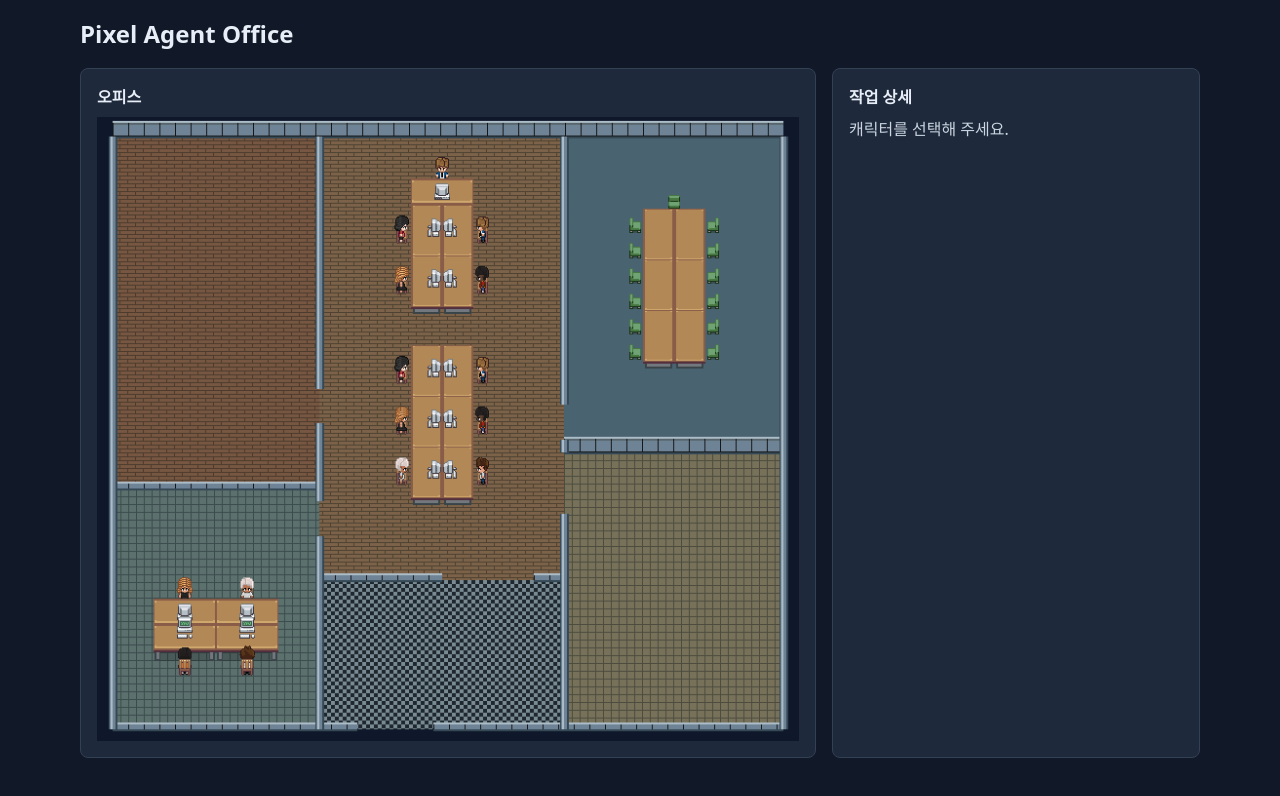
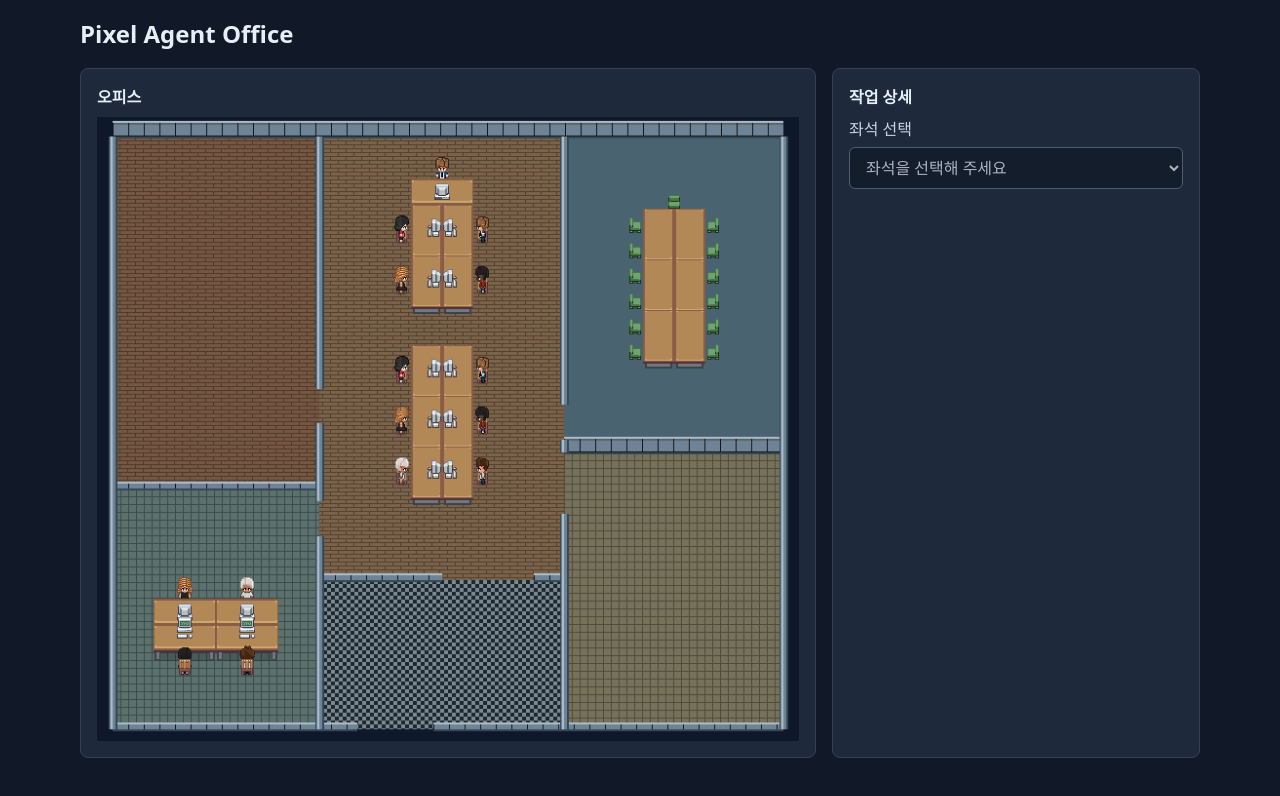
Before and after one commit to kkukdev/Pixel-Agent-Office, a React (Vite) app in the folder frontend/: page / in a window 1280 px wide. Shown: the top 796 px of the page. Built offline with nearby package versions, Linux system fonts and the light colour scheme.

Commit message:
feat: 작업 상세 패널에 좌석 선택 드롭다운 추가

```diff
--- a/frontend/src/App.css
+++ b/frontend/src/App.css
@@ -44,3 +44,28 @@
   width: 100%;
   height: auto;
 }
+
+
+/* 작업 상세 패널 스타일 */
+label[for='office-seat'] {
+  display: block;
+  margin-bottom: 0.375rem;
+  color: #cbd5e1;
+}
+
+#office-seat {
+  display: block;
+  width: 100%;
+  padding: 0.5rem 0.75rem;
+  border: 1px solid #64748b;
+  border-radius: 0.375rem;
+  background: #111827;
+  color: #e8eef7;
+  color-scheme: dark;
+  font: inherit;
+}
+
+#office-seat:focus-visible {
+  outline: 2px solid #93c5fd;
+  outline-offset: 2px;
+}
--- a/frontend/src/App.tsx
+++ b/frontend/src/App.tsx
@@ -7,6 +7,7 @@ import { OfficeCanvas } from './features/office/OfficeCanvas'
 
 function App() {
   const [selectedSeatId, setSelectedSeatId] = useState<string | null>(null)
+  const [seatIds, setSeatIds] = useState<string[]>([])
 
   return (
     <main className="pixel-agent-office">
@@ -17,14 +18,23 @@ function App() {
       <div className="office-layout">
         <section className="office-panel" aria-labelledby="office-title">
           <h2 id="office-title">오피스</h2>
-          <OfficeCanvas onSeatSelect={setSelectedSeatId} />
+          <OfficeCanvas onSeatSelect={setSelectedSeatId} onSeatsReady={setSeatIds} />
         </section>
 
         <section className="office-panel" aria-labelledby="task-title">
           <h2 id="task-title">작업 상세</h2>
-          <p role="status">
-              {selectedSeatId ? `선택한 좌석 · ${selectedSeatId}` : '캐릭터를 선택해 주세요.'}
-          </p>
+          <label htmlFor="office-seat">좌석 선택</label>
+          <select
+            id="office-seat"
+            value={selectedSeatId ?? ''}
+            disabled={seatIds.length === 0}
+            onChange={(event) => setSelectedSeatId(event.target.value || null)}
+          >
+            <option value="">좌석을 선택해 주세요</option>
+            {seatIds.map((seatId) => (
+              <option key={seatId} value={seatId}>{seatId}</option>
+            ))}
+          </select>
         </section>
       </div>
     </main>
--- a/frontend/src/engine/world/createOfficeLayout.ts
+++ b/frontend/src/engine/world/createOfficeLayout.ts
@@ -20,7 +20,7 @@ export const OFFICE_MAP_SIZE = {
  *
  * @param ticker    캐릭터가 이동하는 동안 위치와 걷기 프레임을 갱신하는 ticker
  *
- * @returns         캔버스에 추가할 오피스 컨테이너
+ * @returns         오피스 컨테이너와 선택 가능한 좌석 ID 목록
  */
 export async function createOfficeLayout(
     ticker: Ticker,
@@ -314,5 +314,5 @@ export async function createOfficeLayout(
         })
     }
 
-    return office
+    return { office, seatIds: seats.map((seat) => seat.id) }
 }
--- a/frontend/src/features/office/OfficeCanvas.tsx
+++ b/frontend/src/features/office/OfficeCanvas.tsx
@@ -6,8 +6,10 @@ import { createOfficeLayout, OFFICE_MAP_SIZE } from '../../engine/world/createOf
 
 export function OfficeCanvas({
     onSeatSelect,
+    onSeatsReady,
 }: {
     onSeatSelect: (seatId: string) => void
+    onSeatsReady: (seatIds: string[]) => void
 }) {
     const hostRef = useRef<HTMLDivElement>(null)
     const [loadFailed, setLoadFailed] = useState(false)
@@ -37,7 +39,7 @@ export function OfficeCanvas({
 
                 initialized = true
 
-                const office = await createOfficeLayout(app.ticker, onSeatSelect)
+                const { office, seatIds } = await createOfficeLayout(app.ticker, onSeatSelect)
                 if (disposed) {
                     office.destroy({ children: true })
                     return
@@ -46,6 +48,7 @@ export function OfficeCanvas({
                 app.stage.addChild(office)
                 host?.appendChild(app.canvas)
                 app.render()
+                onSeatsReady(seatIds)
             } catch (error) {
                 if (disposed) return
 
@@ -68,7 +71,7 @@ export function OfficeCanvas({
                 app.destroy({removeView: true}, {children: true})
             }
         }
-    }, [onSeatSelect])
+    }, [onSeatSelect, onSeatsReady])
 
     return (
         <>
```
